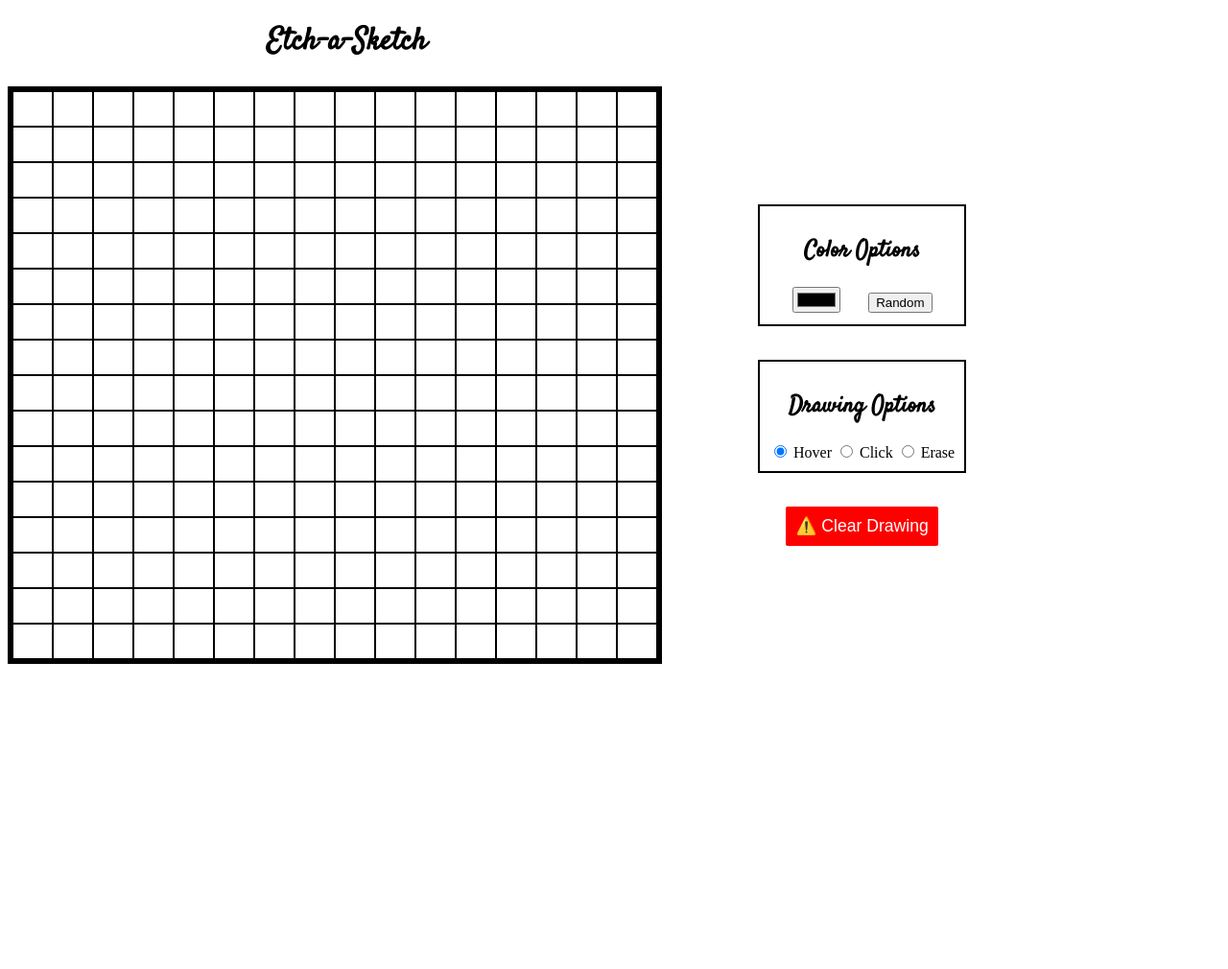
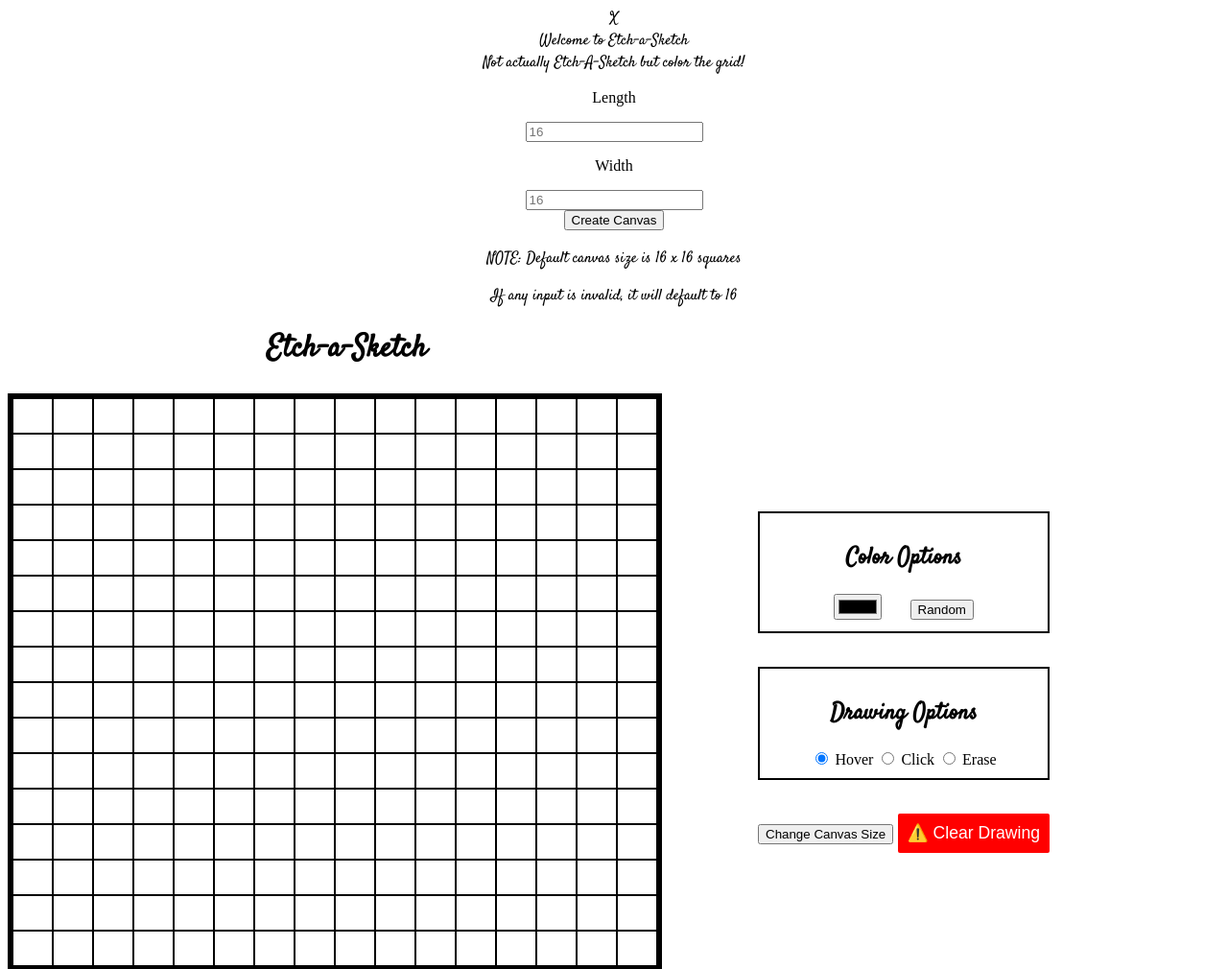
Before and after one commit to f-mental/4_etch_a_sketch, a plain HTML site: page index.html in a window 1280 px wide. Shown: the top 1010 px of the page at 96% size. Before the commit the page ends 800 px from the top, so only its background shows below. Drawn offline with Linux system fonts and the light colour scheme.

Commit message:
Add popup div
Add popup to prompt the user to entire desired canvas size

```diff
--- a/index.html
+++ b/index.html
@@ -9,6 +9,30 @@
     <script src="etch.js" defer></script>
 </head>
 <body>
+    <div class="popup-wrapper">
+        <div class="popup-content">
+            <div class="popup-close">X</div>
+            <div class="popup-header">
+                <span class=maintext>Welcome to Etch-a-Sketch</span><br>
+                Not actually Etch-A-Sketch but color the grid!
+            </div>
+            <div class="form">
+                <form action="" class="gridform">
+                    <div class="lengthbox">
+                        <p class="inputlabel">Length</p>
+                        <input type="text" class= "inputbox" name="length" placeholder="16" maxlength="2">
+                    </div>
+                    <div class="widthbox">
+                        <p class="inputlabel">Width</p>
+                        <input type="text" class= "inputbox"  name ="width" placeholder="16" maxlength="2">
+                    </div>
+            </div>
+                    <input type="submit" value="Create Canvas" class="popup-submit">
+                    <p class="note">NOTE: Default canvas size is 16 x 16 squares</p>
+                    <p class="note">If any input is invalid, it will default to 16</p>
+                </form>
+        </div>
+    </div>
     <h1>Etch-a-Sketch</h1>
     <div class="pad">
         <div class="largest-div"></div>
@@ -16,11 +40,11 @@
             <div class="colorpicker options">
                 <h2>Color Options</h2>
                 <input type="color" class="colorselect" value="#000000">
-                <button class="random">Random</button>
+                <button class="random hide">Random</button>
             </div>
             <div class="options">
                 <h2>Drawing Options</h2>
-                <form action="">
+                <form action="" class="penstateform">
                     <input type="radio" name="penstate" value="hover" checked>
                     <label for="hover">Hover</label>
                     <input type="radio" name="penstate" value="precise">
@@ -29,7 +53,8 @@
                     <label for="erase">Erase</label>
                 </form>
             </div>
-            <div>
+            <div class="important-buttons">
+                <button class="change">Change Canvas Size</button>
                 <button class="clear">⚠️ Clear Drawing</button>
             </div>
         </div>
```
